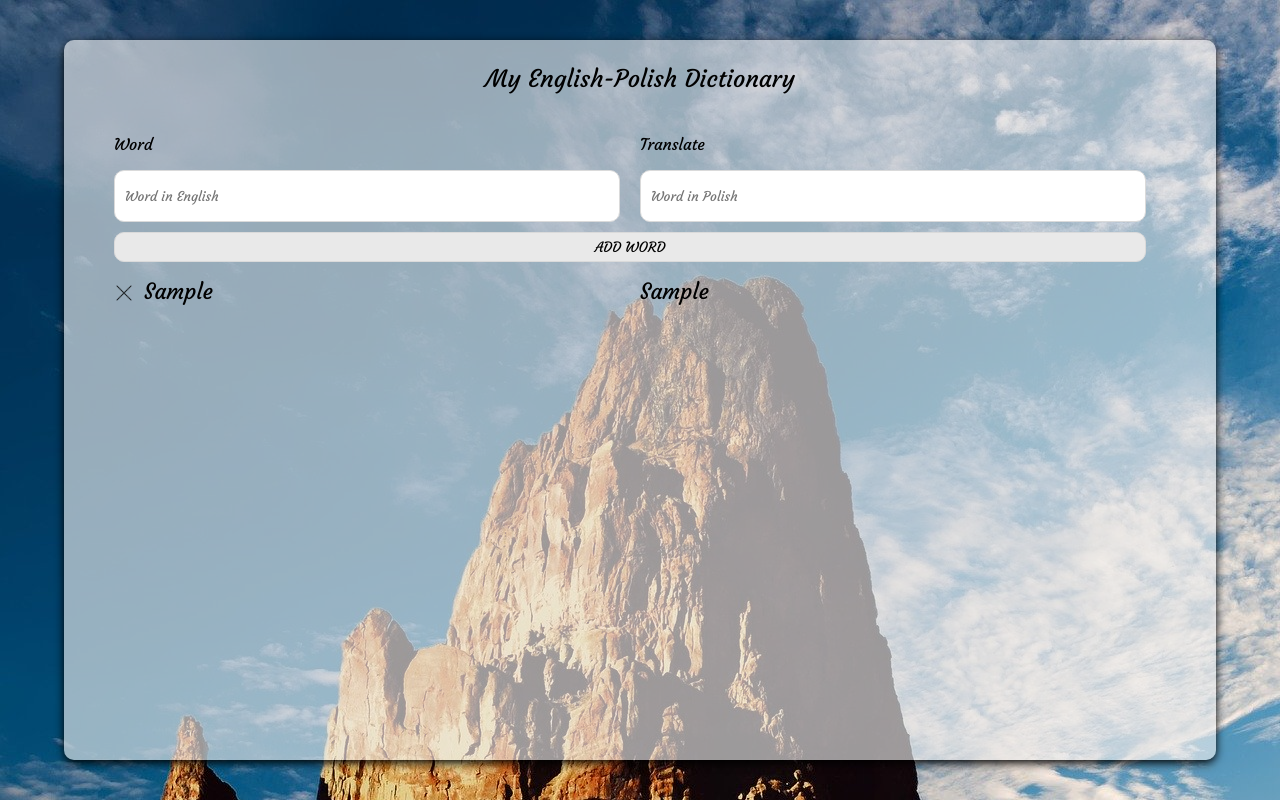
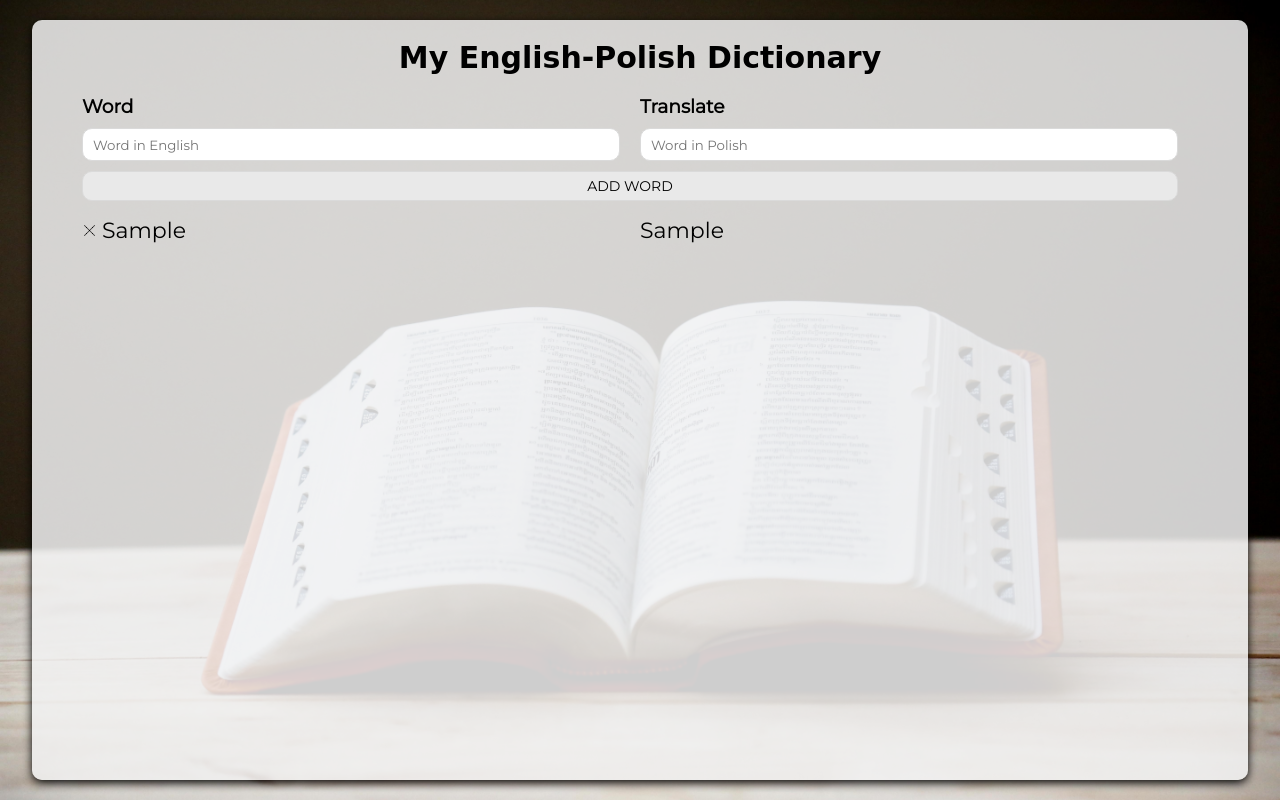
Before and after one commit to andymtv/engpoldictionary, a plain HTML site: page index.html in a window 1280 px wide. Both pictures are taken after typing "Sample", "Sample" into the empty fields and a click on the button "ADD WORD". Drawn offline with Linux system fonts and the light colour scheme; a web font is replaced by a local one.

Commit message:
Style changes

```diff
--- a/css/style.css
+++ b/css/style.css
@@ -1,7 +1,10 @@
 html {
     height: 100%;
     width: 100%;
-    background: url(../img/mnt.jpg);
+    background: url(../img/bg.jpg);
+    background-size: cover;
+    background-position: center;
+    background-repeat: no-repeat;
 }
 
 body {
@@ -14,25 +17,26 @@ body {
 }
 
 .main {
-    width: 90%;
-    height: 90%;
-    background: rgba(243, 243, 243, 0.623);
+    width: 95%;
+    height: 95%;
+    background: rgba(243, 243, 243, 0.85);
     box-shadow: 0px 3px 10px 0px;
     border-radius: 10px;
     overflow-x: hidden;
     overflow-y: auto;
 }
 
-p {
-    font-family: 'Courgette', cursive;
-}
-
 .title {
     width: 100%;
     text-align: center;
-    font-size: 24px;
+    font-size: 30px;
+    font-family: 'Ribeye', cursive;
 }
 
+.text{
+    margin: 0 0 10px 0;
+    font-family: 'Montserrat', sans-serif;
+}
 .area {
     margin: 0px 50px;
     display: grid;
@@ -51,17 +55,17 @@ p {
 }
 
 .list li {
-    font-family: 'Courgette', cursive;
+    font-family: 'Montserrat', sans-serif;
     font-size: 22px;
     display: flex;
     margin: 5px 0;
+    align-items: center;
 }
 
 .delete-btn {
-    width: 20px;
-    height: 20px;
-    padding-right: 10px;
-    padding-top: 5px;
+    width: 15px;
+    height: 15px;
+    margin-right: 5px;
 }
 
 .delete-btn:hover {
@@ -69,7 +73,7 @@ p {
 }
 
 input {
-    font-family: 'Courgette', cursive;
+    font-family: 'Montserrat', sans-serif;
     margin: 0 20px 0px 0px;
     border-radius: 10px;
     outline: none;
@@ -91,7 +95,7 @@ input {
     cursor: pointer;
     font-size: 14px;
     text-transform: uppercase;
-    font-family: 'Courgette', cursive;
+    font-family: 'Montserrat', sans-serif;
 }
 
 .add-word:hover {
@@ -143,6 +147,10 @@ input {
 
 @media screen and (max-width: 1080px){
     .main{
-        height: 50%;
+        height: 75%;
+    }
+
+    .title{
+        font-size: 24px;
     }
 }
--- a/index.html
+++ b/index.html
@@ -3,16 +3,17 @@
 <head>
     <meta charset="UTF-8">
     <meta name="viewport" content="width=device-width, initial-scale=1.0">
-    <link href="https://fonts.googleapis.com/css2?family=Courgette&display=swap" rel="stylesheet">
+    <link href="https://fonts.googleapis.com/css2?family=Ribeye&display=swap" rel="stylesheet">
+    <link href="https://fonts.googleapis.com/css2?family=Montserrat&display=swap" rel="stylesheet">
     <link rel="stylesheet" href="css/style.css">
     <title>My dictionary</title>
 </head>
 <body>
     <div class="main">
-        <p class="title">My English-Polish Dictionary</p>
+        <h1 class="title">My English-Polish Dictionary</h1>
         <div class="area input-area">
-            <p class="text text-english">Word</p>
-            <p class="text text-polish">Translate</p>
+            <h3 class="text text-english">Word</h3>
+            <h3 class="text text-polish">Translate</h3>
             <input type="text" class="word word-english" placeholder="Word in English">
             <input type="text" class="word word-polish" placeholder="Word in Polish">
             <button class="add-word">Add Word</button>
--- a/js/script.js
+++ b/js/script.js
@@ -40,6 +40,34 @@ window.addEventListener('DOMContentLoaded', function() {
                 );
                 deleteBtn = document.querySelectorAll('.delete-btn');
             canDelete();
+            }
+        });
+
+        window.addEventListener('keydown', e => {
+            if(e.key === 'Enter'){
+            if(inputEnglish.value != "" && inputPolish.value != ""){
+                textEnglish = inputEnglish.value,
+                textPolish = inputPolish.value;
+                listItemEnglish = document.createElement('li'),
+                listItemPolish = document.createElement('li');
+
+                listEnglish.prepend(listItemEnglish);
+                listItemEnglish.textContent = textEnglish;
+
+                listPolish.prepend(listItemPolish);
+                listItemPolish.textContent = textPolish;
+
+                words = localStorage.setItem(textEnglish, textPolish);
+
+                inputEnglish.value = '';
+                inputPolish.value = '';
+
+                listItemEnglish.insertAdjacentHTML('afterbegin',
+                        '<img src="img/delete.png" class="delete-btn">'
+                    );
+                    deleteBtn = document.querySelectorAll('.delete-btn');
+                canDelete();
+                }
             }
         });
 
```
Also changed, not shown: img/bg.jpg (added).
